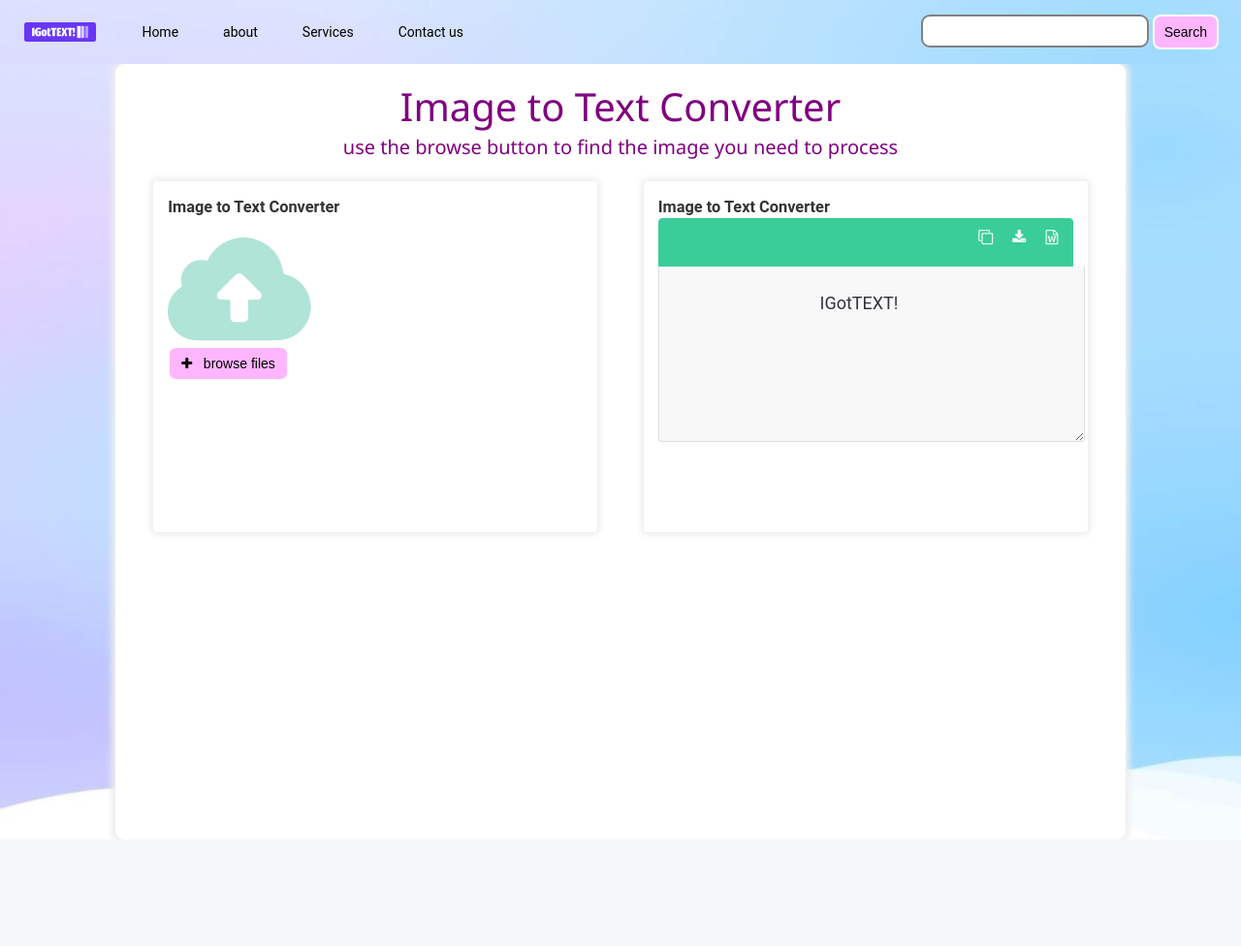
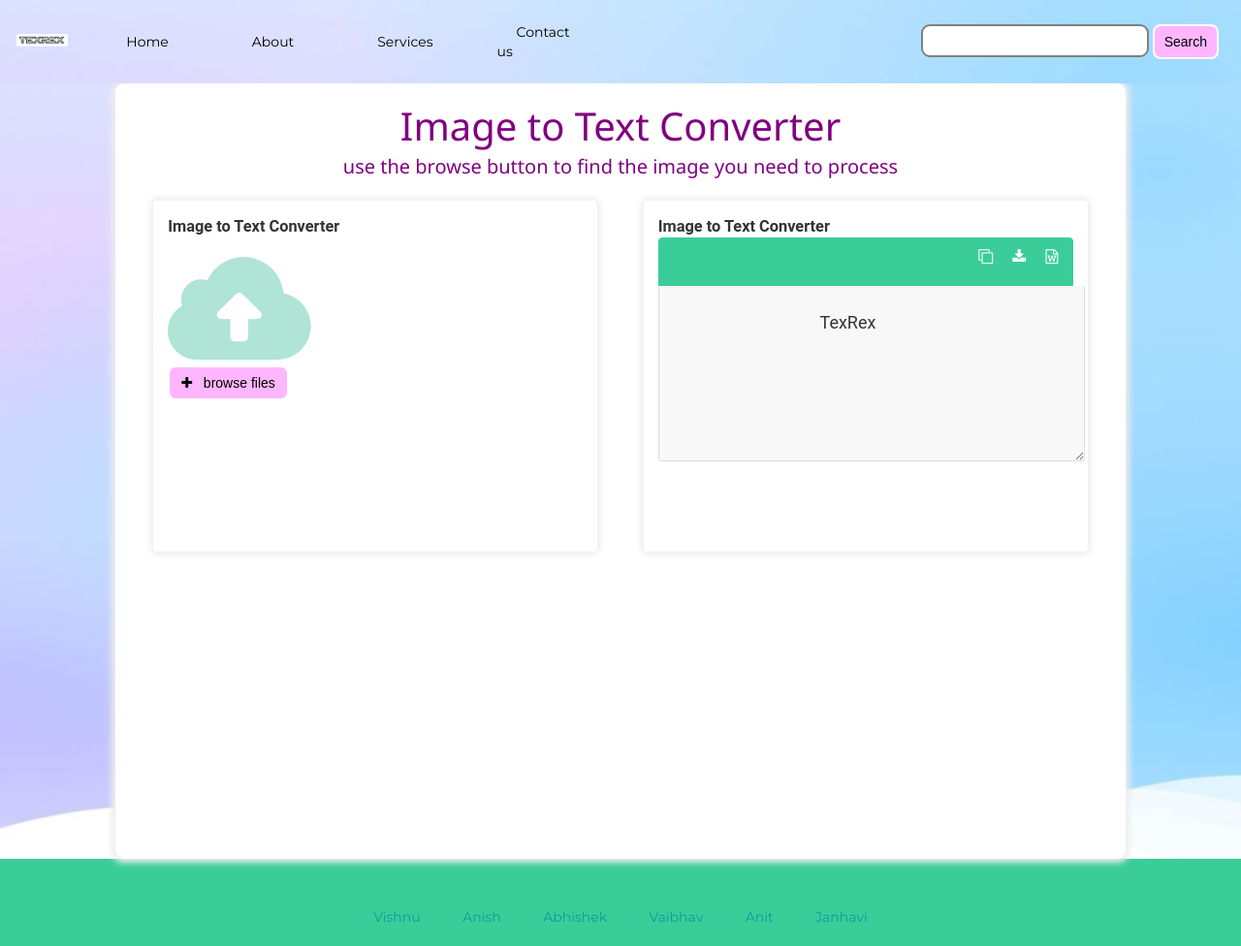
Before and after one commit to Vishnu9535/Handwritten-text-to-digitalized-versions-Dev-track, a plain HTML site: page frontend webpage/index.html in a window 1280 px wide. Shown: the whole page at 97% size. Before the commit the page ends 866 px from the top, so only its background shows below. Drawn offline with Linux system fonts and the light colour scheme.

Commit message:
frontendCreds

```diff
--- a/frontend webpage/css/style.css
+++ b/frontend webpage/css/style.css
@@ -205,6 +205,26 @@
     color: #00b698 !important;
     font-size: 20px
 }
+
+a {
+    color: #11999e;
+    margin: 10px 20px;
+    font-family: 'Montserrat';
+    text-decoration: none;
+  }
+
+
+  a:hover {
+    color: #EAF6F6;
+  }
+
+.bottom-container {
+    background-color: #3acd99;
+    margin-top: 0px;
+    padding: 50px 0 20px ;
+    align-items: center;
+    text-align: center;
+   }
 
 .go-pro {
     background: #00b698;
--- a/frontend webpage/index.html
+++ b/frontend webpage/index.html
@@ -7,6 +7,9 @@
     <meta name="viewport" content="width=device-width, initial-scale=1.0">
     <link rel="stylesheet" href="css/style.css">
     <link rel="stylesheet" href="https://cdnjs.cloudflare.com/ajax/libs/font-awesome/4.7.0/css/font-awesome.min.css">
+    <link rel="preconnect" href="https://fonts.googleapis.com">
+    <link rel="preconnect" href="https://fonts.gstatic.com" crossorigin>
+    <link href="https://fonts.googleapis.com/css2?family=Merriweather&family=Montserrat&family=Sacramento&display=swap" rel="stylesheet">
     <title>Handwritten Image to Text!!</title>
 </head>
 
@@ -15,9 +18,9 @@
         <img src="image/website-background-templates.jpg" alt="background not available" hidden>
         <nav class="navbar background">
             <ul class="nav-list">
-                <div class="logo"><img src="image/igottext-logo (1).jpg" alt="logo"></div>
+                <div class="logo"><img src="image/texrex.png" alt="logo"></div>
                 <li><a href="#home">Home</a></li>
-                <li><a href="#about">about</a></li>
+                <li><a href="#about">About</a></li>
                 <li><a href="#services">Services</a></li>
                 <li><a href="#contact">Contact us</a></li>
             </ul>
@@ -92,7 +95,7 @@
                                     </div>
                                 </div>
                                 <div contenteditable="true" id="textt1" class="tabcontent textContainer clipboardText1">
-                                    IGotTEXT!</div>
+                                    TexRex</div>
                             </div>
                         </div>
 
@@ -109,6 +112,14 @@
         </section>
     </section>
 
+    <div class="bottom-container">
+        <a class="footer-link" href="https://github.com/Vishnu9535">Vishnu</a>
+        <a class="footer-link" href="https://github.com/Anishsuresh3">Anish</a>
+        <a class="footer-link" href="https://github.com/Abhishekrp">Abhishek</a>
+        <a class="footer-link" href="https://www.github.com/stonedseeker">Vaibhav</a>
+        <a class="footer-link" href="https://www.github.com/stonedseeker">Anit</a>
+        <a class="footer-link" href="https://www.github.com/stonedseeker">Janhavi</a>
+      </div>
+
 </body>
-
 </html>
```
Also changed, not shown: frontend webpage/image/texrex.png (added).
